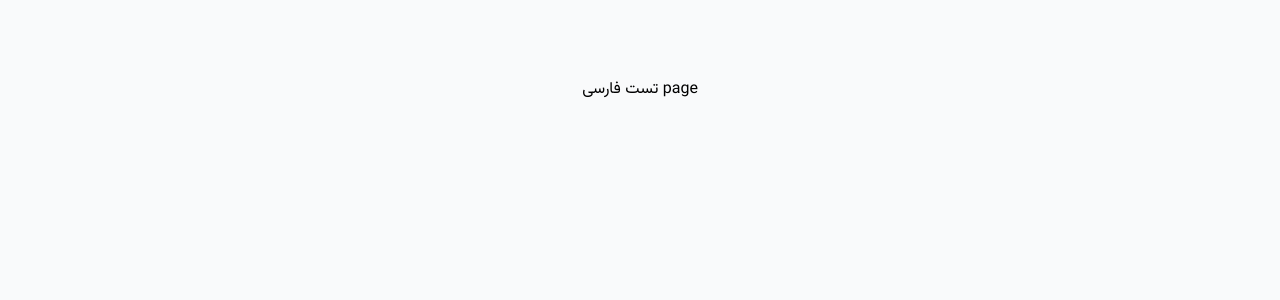
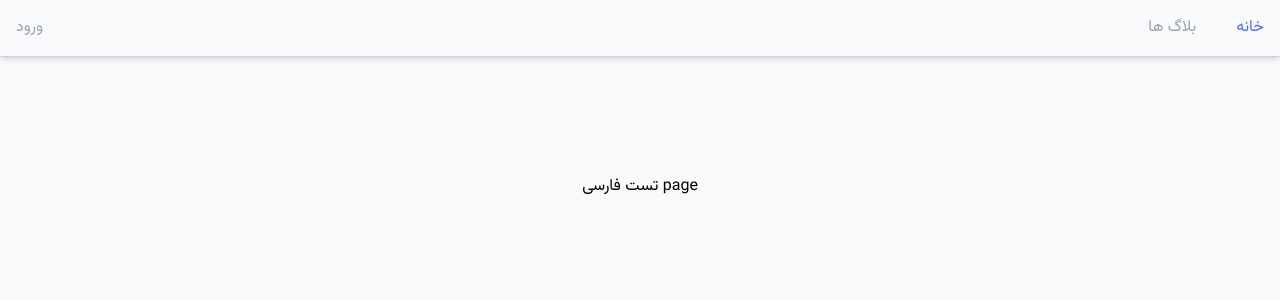
Before and after one commit to reza-sdo/Blog-FrontEnd, a Next.js app: page / in a window 1280 px wide. Shown: the top 300 px of the page. Built offline with nearby package versions, Linux system fonts and the light colour scheme.

Commit message:
feat: add Header

```diff
--- a/src/app/layout.jsx
+++ b/src/app/layout.jsx
@@ -1,5 +1,6 @@
 import '@/styles/globals.css';
 import vazirFont from '@/constants/localFont';
+import Header from '@/components/Header';
 
 export const metadata = {
   title: 'Welcome to capi-admin',
@@ -7,13 +8,11 @@ export const metadata = {
 };
 export default function RootLayout({ children }) {
   return (
-    <html
-      lang="fa"
-      dir="rtl"
-      suppressHydrationWarning
-      className={`${vazirFont.variable} font-sans`}
-    >
-      <body>{children}</body>
+    <html lang="fa" dir="rtl" suppressHydrationWarning>
+      <body className={`${vazirFont.variable} font-sans min-h-screen `}>
+        <Header />
+        <div className="container xl:max-w-screen-xl">{children}</div>
+      </body>
     </html>
   );
 }
--- /dev/null
+++ b/src/components/Header.jsx
@@ -0,0 +1,50 @@
+'use client';
+
+import NavLink from './NavLink';
+
+const navLinks = [
+  {
+    id: 1,
+    children: 'خانه',
+    path: '/',
+  },
+  {
+    id: 2,
+    children: 'بلاگ ها',
+    path: '/blogs',
+  },
+];
+
+function Header() {
+  // const { user, isLoading } = useAuth();
+
+  // ${ isLoading ? 'blur-sm opacity-70' : 'opacity-100 blur-0'}
+  const user = false;
+  return (
+    <header
+      className={`z-10 shadow-md bg-inherit mb-10 sticky top-0 transition-all duration-200 border-b border-b-secondary-300`}
+    >
+      <nav className="container xl:max-w-screen-xl">
+        <ul className="flex items-center text-secondary-400 justify-between py-2">
+          <div className="flex items-center gap-x-10">
+            {navLinks.map((navLink) => {
+              return (
+                <li key={navLink.id}>
+                  <NavLink path={navLink.path}>{navLink.children}</NavLink>
+                </li>
+              );
+            })}
+          </div>
+          <li>
+            {user ? (
+              <NavLink path="/profile">پروفایل</NavLink>
+            ) : (
+              <NavLink path="/signin">ورود</NavLink>
+            )}
+          </li>
+        </ul>
+      </nav>
+    </header>
+  );
+}
+export default Header;
--- /dev/null
+++ b/src/components/NavLink.jsx
@@ -0,0 +1,21 @@
+'use client';
+
+import Link from 'next/link';
+import { usePathname } from 'next/navigation';
+
+function NavLink({ path, children }) {
+  const pathname = usePathname();
+
+  return (
+    <Link
+      className={`block py-2 hover:text-secondary-900 transition-all ease-out
+        ${pathname === path ? 'text-primary-900' : ''}
+      `}
+      href={path}
+    >
+      {children}
+    </Link>
+  );
+}
+
+export default NavLink;
```
